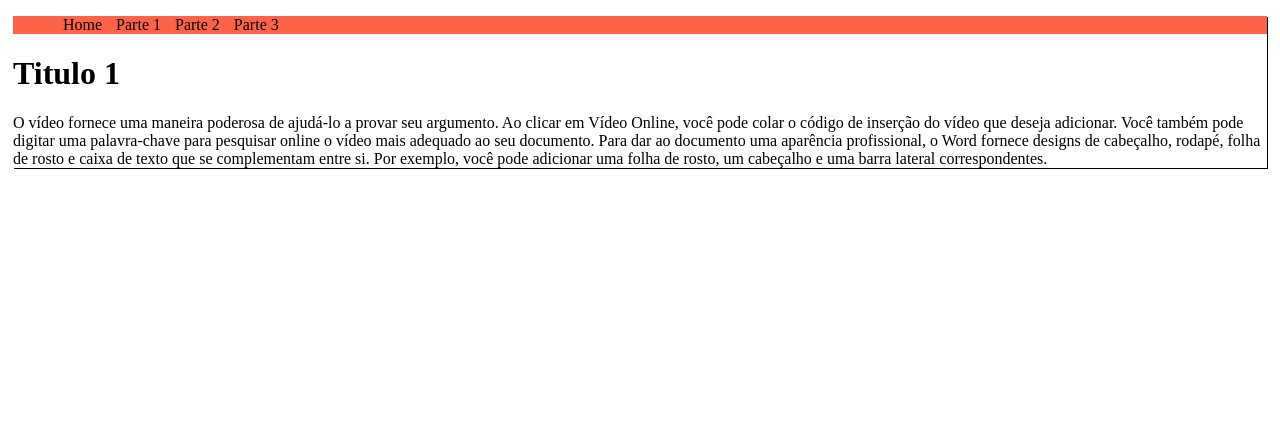
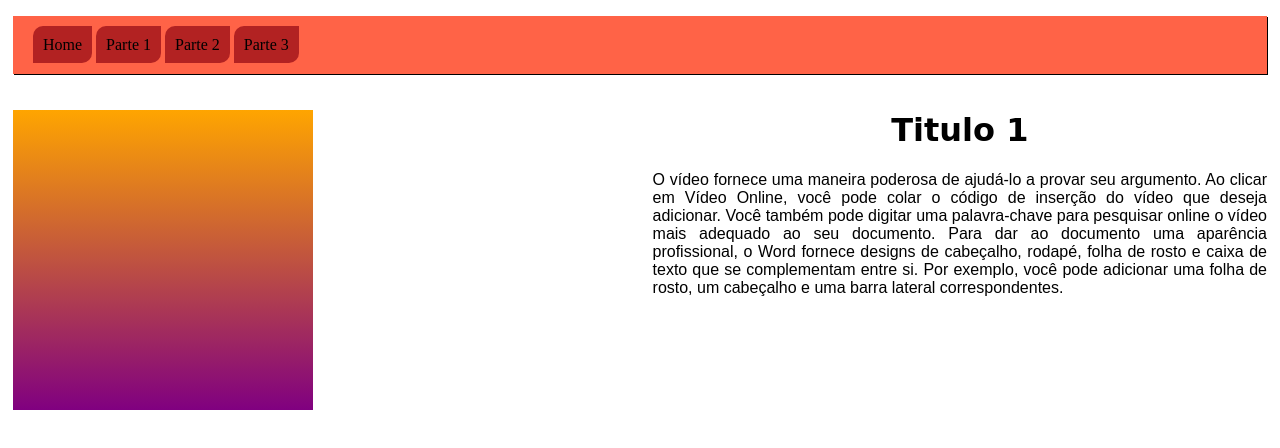
Before and after one commit to AdaltoAPSobrinho/pronatec, a plain HTML site: page index.html in a window 1280 px wide. Drawn offline with Linux system fonts and the light colour scheme.

Commit message:
Imagem e Artigo Configuração CSS

```diff
--- a/index.html
+++ b/index.html
@@ -1,32 +1,71 @@
 <!DOCTYPE HTML>
 <html lang="pt-br">
+
 <head>
     <meta charset="utf-8">
     <title>Primeiro Projeto no Git</title>
     <style>
-              .container
-            {
+        .container {
             margin: 5px;
             box-shadow: 1px 1px black;
         }
-            #Menu
-            {
+
+        #Menu {
             background-color: tomato;
         }
-            li
+
+        li {
+            display: inline;
+            padding:10px;
+            background-color: firebrick;
+            border-top-left-radius: 10px;
+            border-bottom-right-radius: 10px;
+        }
+        li:hover
         {
-                display: inline;
-                padding-top: 30px;
-                padding-left: 10px;
-                padding-bottom: 40px;
+            background-color: yellow;
         }
-            a
-            {
+
+        ul {
+            padding: 20px;
+            /*text-align: right;*/
+        }
+
+        a {
             text-align: center;
             text-decoration: none;
         }
+
+        .esquerda {
+            width: 49%;
+            float: left;
+        }
+
+        .direita {
+            width: 49%;
+            float: right;
+        }
+        p
+        {
+            text-align: justify;
+            font-family: sans-serif;
+        }
+        h1
+        {
+            text-align: center;
+            font-family: cursive;
+        }
+        .imagem
+        {
+            border: solid 10px linear-gradient( purple, orange);
+            width: 300px;
+            height: 300px;
+            background-image: linear-gradient(orange, purple);
+            margin-top: 20px;
+        }
     </style>
 </head>
+
 <body>
     <div class="container">
         <div id="Menu">
@@ -52,4 +91,5 @@
         </div>
     </div>
 </body>
+
 </html>
```
Lines whose indentation alone changed are shown as unchanged.
